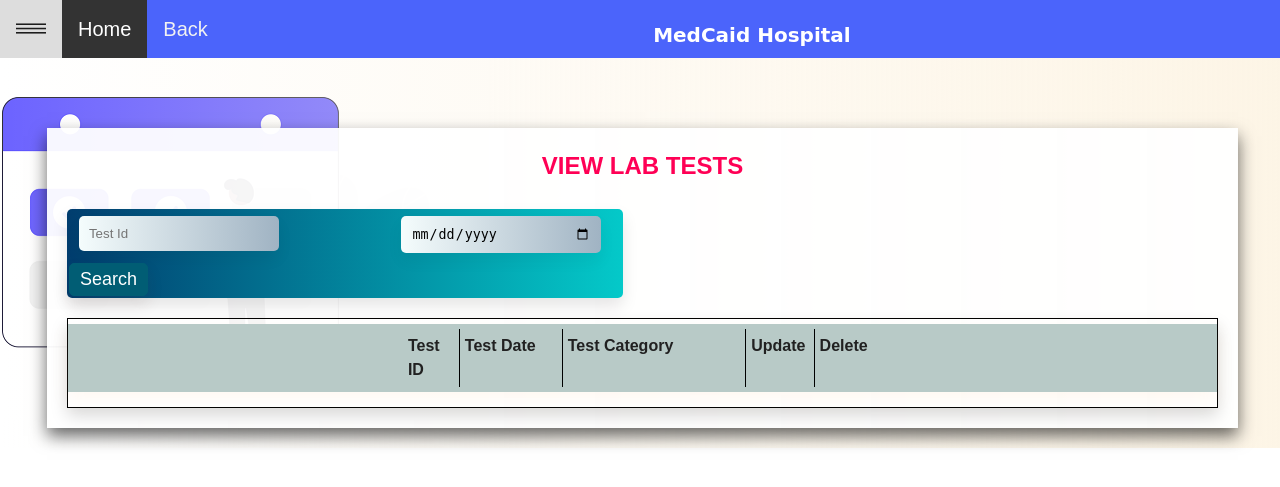
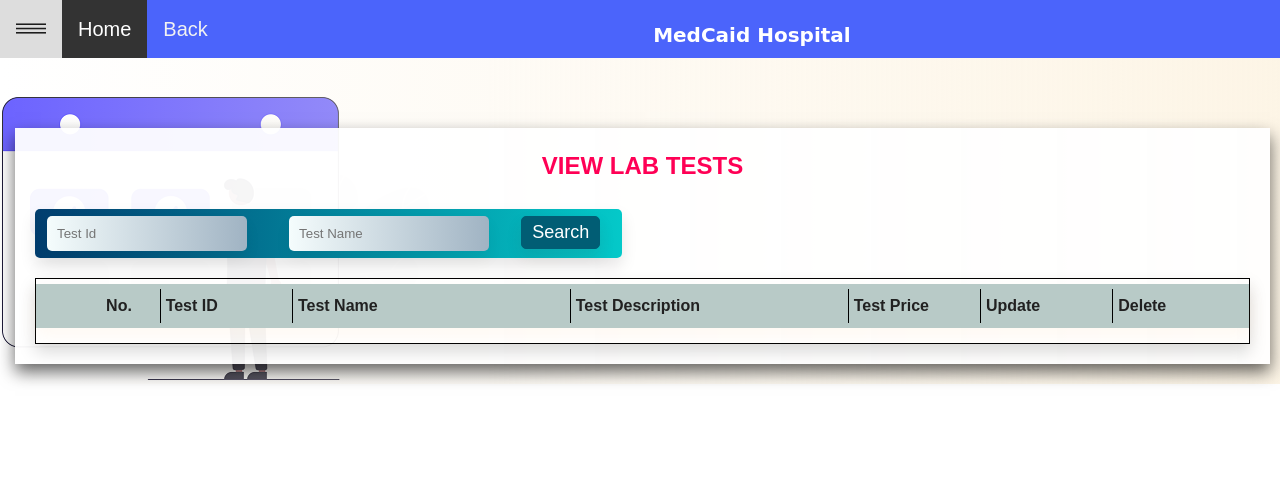
Before and after one commit to AroshanaD/Project-CS02, a PHP site: the page made by views/view_test.php in a window 1280 px wide. Shown: the top 487 px of the page. Run offline with PHP 8.4, Linux system fonts and the light colour scheme; the template is opened without the code that fills it, so the values that code supplies are empty.

Commit message:
update views

```diff
--- a/views/view_staff.php
+++ b/views/view_staff.php
@@ -5,13 +5,15 @@
     <div class ="container">
         <div class=container-t>
             <div class="topic">View staff</div>
-            <select class="site-search" style="background-color:rgb(255, 200, 100)" id="staff" name="staff" required>
+            <div class="site-search">
+                <select id="staff" name="staff" required>
                     <option value="" selected="true" disabled>Select Category</option>
                     <option value="pharmacist">Pharmacist</option>
                     <option value="lab_technician ">Lab technician</option>
                     <option value="receptionist">Receptionist</option>
                     <option value="supervisor">Supervisor</option>
                 </select>
+            </div>
             <div class = "search-bar">
                 <div class="site-search">
                     <input id="id" type="text" placeholder=" Id" name="id">
--- a/views/view_test.php
+++ b/views/view_test.php
@@ -8,7 +8,7 @@
                         <input type="text" placeholder="Test Id" name="id">
                     </div>      <!--site-search-->  <!--text-->
                     <div class="site-search">
-                        <input type="date" placeholder="Test Name" name="name">
+                        <input type="text" placeholder="Test Name" name="name">
                     </div>      <!--site-search-->  <!--date-->
                         <div class="site-search">
                     <button type = "submit" style="font-size:18px">Search</button>
@@ -16,10 +16,12 @@
                 </div>      <!--search-bar-->
                 <table class="view-table">
                     <thead>
-                        <tr>
+                        <tr id="test-table">
+                            <th>No.</th>
                             <th>Test ID</th>
-                            <th>Test Date</th>
-                            <th>Test Category</th>
+                            <th>Test Name</th>
+                            <th>Test Description</th>
+                            <th>Test Price</th>
                             <th>Update</th>
                             <th>Delete</th>
                         </tr>
```
Lines whose indentation alone changed are shown as unchanged.
